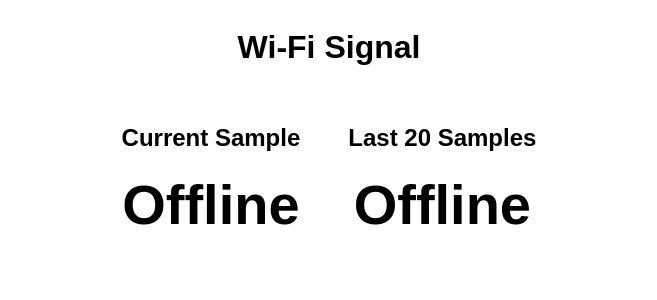
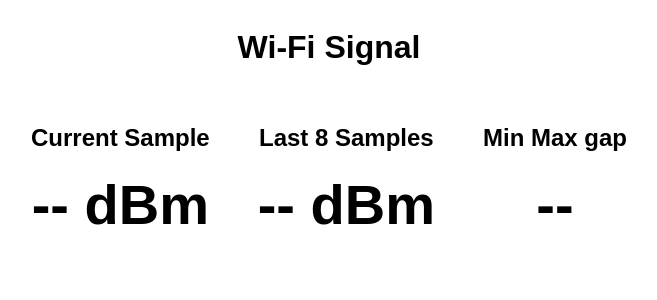
Before and after one commit to Peskyexe/skole-vg2-39-rssi, a Flask app: page / in a window 1280 px wide. Shown: the top 300 px of the page, without its empty margins (311-968 px from the left). Run offline with Flask 3, Linux system fonts and the light colour scheme; data that the repository does not hold is empty; parts of the project's set-up code (start-up, migrations or seed data) failed here and were passed over.

Commit message:
Structured files and added min max gap

```diff
--- /dev/null
+++ b/static/scripts/index.js
@@ -0,0 +1,32 @@
+const rssiValues = [];
+const rssiMaxHistory = 8
+
+async function updateRSSI() {
+    try {
+        const response = await fetch("/rssi");
+        const data = await response.json();
+
+        document.getElementById("rssi").textContent = data.rssi + " dBm";
+
+        rssiValues.push(data.rssi);
+        if (rssiValues.length > rssiMaxHistory) {
+            rssiValues.shift();
+        }
+
+        const average = rssiValues.reduce((sum, value) => sum + value, 0) / rssiValues.length;
+        const max = Math.max(...rssiValues);
+        const min = Math.min(...rssiValues);
+
+        const minmaxGap = max - min;
+
+        document.getElementById("rssi-avg").textContent = average.toFixed(1) + " dBm";
+        document.getElementById("minmax-gap").textContent = minmaxGap;
+    } catch (error) {
+        document.getElementById("rssi").textContent = "Offline";
+        document.getElementById("rssi-avg").textContent = "Offline";
+        document.getElementById("rssi-avg").textContent = "--";
+    }
+}
+
+// updateRSSI();
+// setInterval(updateRSSI, 500);
--- /dev/null
+++ b/static/styles/index.css
@@ -0,0 +1,26 @@
+body {
+    display: flex;
+    flex-direction: column;
+    align-items: center;
+    gap: 1rem;
+    font-family: sans-serif;
+    text-align: center;
+    margin-top: 0.5rem;
+}
+
+section {
+    width: auto;
+    display: flex;
+    justify-content: space-evenly;
+    gap: 3rem;
+}
+
+div {
+    display: flex;
+    flex-direction: column;
+}
+
+.rssi {
+    font-size: 3.5rem;
+    font-weight: bold;
+}
--- a/templates/index.html
+++ b/templates/index.html
@@ -4,34 +4,9 @@
     <meta charset="UTF-8">
     <meta name="viewport" content="width=device-width, initial-scale=1.0">
     <title>WiFi RSSI</title>
-    <style>
-        body {
-            display: flex;
-            flex-direction: column;
-            align-items: center;
-            gap: 1rem;
-            font-family: sans-serif;
-            text-align: center;
-            margin-top: 0.5rem;
-        }
 
-        section {
-            width: auto;
-            display: flex;
-            justify-content: space-evenly;
-            gap: 3rem;
-        }
-
-        div {
-            display: flex;
-            flex-direction: column;
-        }
-
-        .rssi {
-            font-size: 3.5rem;
-            font-weight: bold;
-        }
-    </style>
+    <link rel="stylesheet" href="{{ url_for('static', filename='styles/index.css') }}">
+    <script src="{{ url_for('static', filename='scripts/index.js') }}" defer></script>
 </head>
 <body>
     <h1>Wi-Fi Signal</h1>
@@ -41,39 +16,13 @@
             <span class="rssi" id="rssi">-- dBm</span>
         </div>
         <div>
-            <h2>Last 20 Samples</h2>
+            <h2>Last 8 Samples</h2>
             <span class="rssi" id="rssi-avg">-- dBm</span>
         </div>
+        <div>
+            <h2>Min Max gap</h2>
+            <span class="rssi" id="minmax-gap">--</span>
+        </div>
     </section>
-
-    <script>
-        const rssiValues = [];
-
-        async function updateRSSI() {
-            try {
-                const response = await fetch("/rssi");
-                const data = await response.json();
-
-                document.getElementById("rssi").textContent =
-                    data.rssi + " dBm";
-
-                rssiValues.push(data.rssi);
-                if (rssiValues.length > 20) {
-                    rssiValues.shift();
-                }
-
-                const average = rssiValues.reduce((sum, value) => sum + value, 0) /
-                    rssiValues.length;
-                document.getElementById("rssi-avg").textContent =
-                    average.toFixed(1) + " dBm";
-            } catch (error) {
-                document.getElementById("rssi").textContent = "Offline";
-                document.getElementById("rssi-avg").textContent = "Offline";
-            }
-        }
-
-        updateRSSI();
-        setInterval(updateRSSI, 500);
-    </script>
 </body>
 </html>
```
